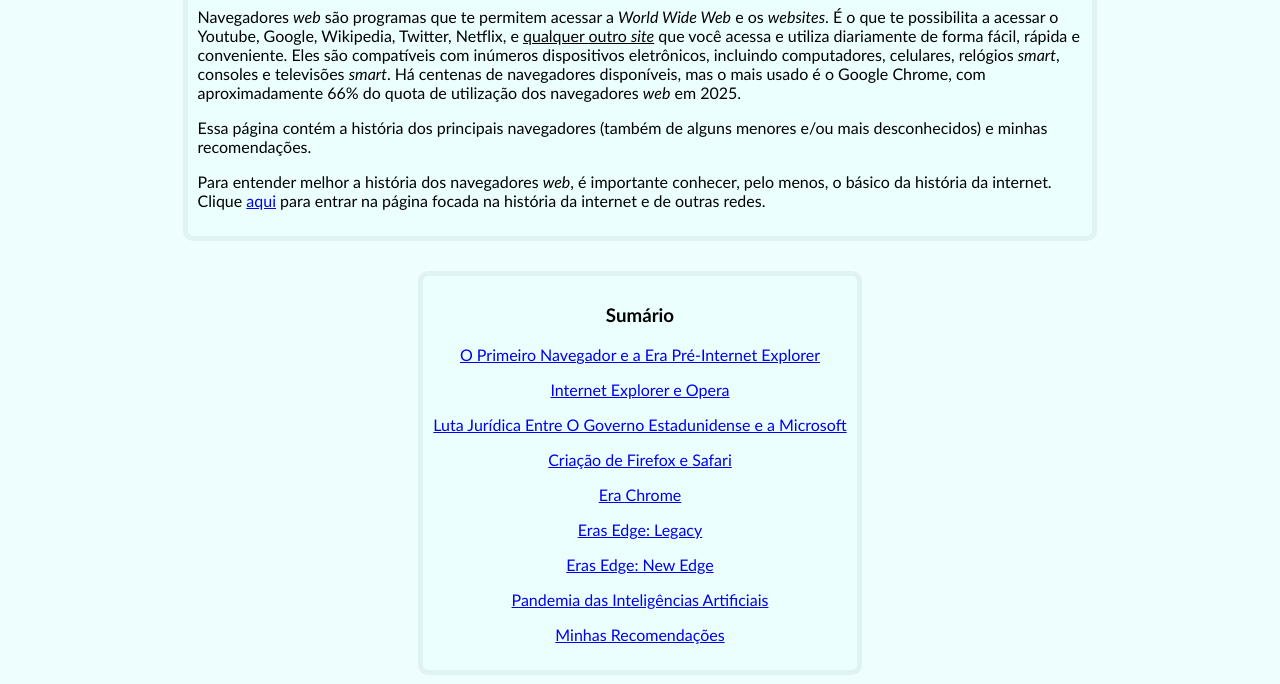
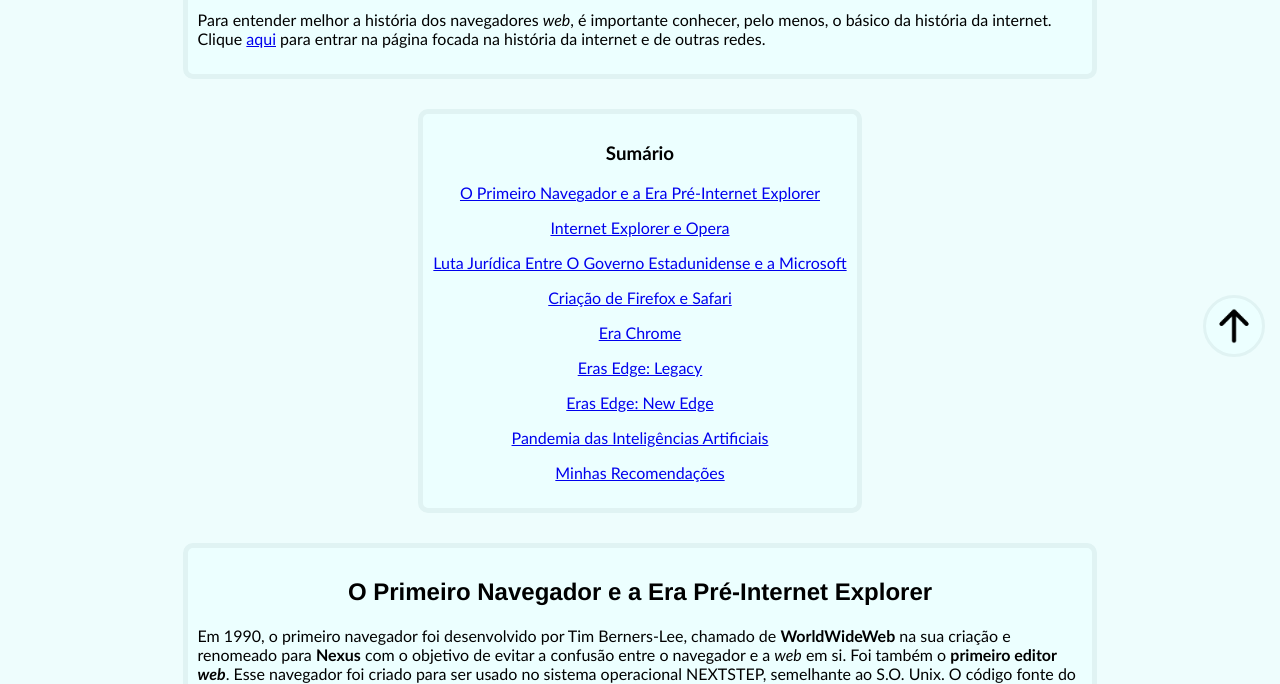
Before and after one commit to LiveHorseReaction/Projeto-sobre-a-Internet, a plain HTML site: page navegadores.html in a window 1280 px wide. Shown: the part 423-1107 px from the top of the page. Drawn offline with Linux system fonts and the light colour scheme.

Commit message:
Add files via upload

```diff
--- a/style_div.css
+++ b/style_div.css
@@ -33,3 +33,16 @@
     text-align: center;
 
 }
+
+.divbuttonreturn {
+    position: fixed;
+    border: 3px solid #e0f3f3;
+    background-color: #ecffff;
+    width: 50px;
+    height: 50px;
+    padding: 3px;
+    size: 20%;
+    bottom: 20px;
+    right: 15px;
+    border-radius: 100%;
+}
--- a/style_image.css
+++ b/style_image.css
@@ -28,3 +28,9 @@
     margin: auto;
     display: flex;
 }
+
+.arrowreturn {
+    max-width: 100%;
+    margin: auto;
+    display: flex;
+}
```
